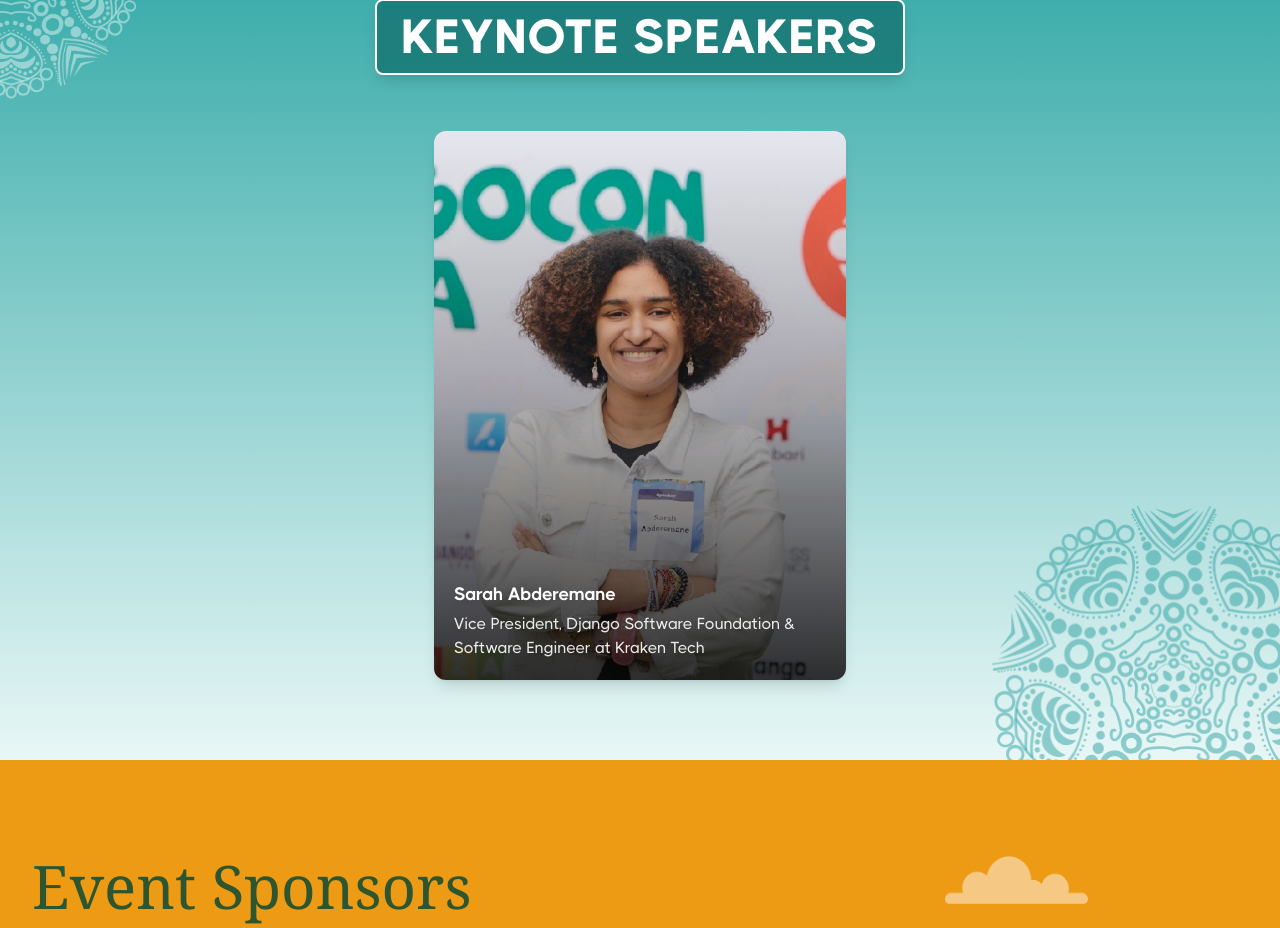
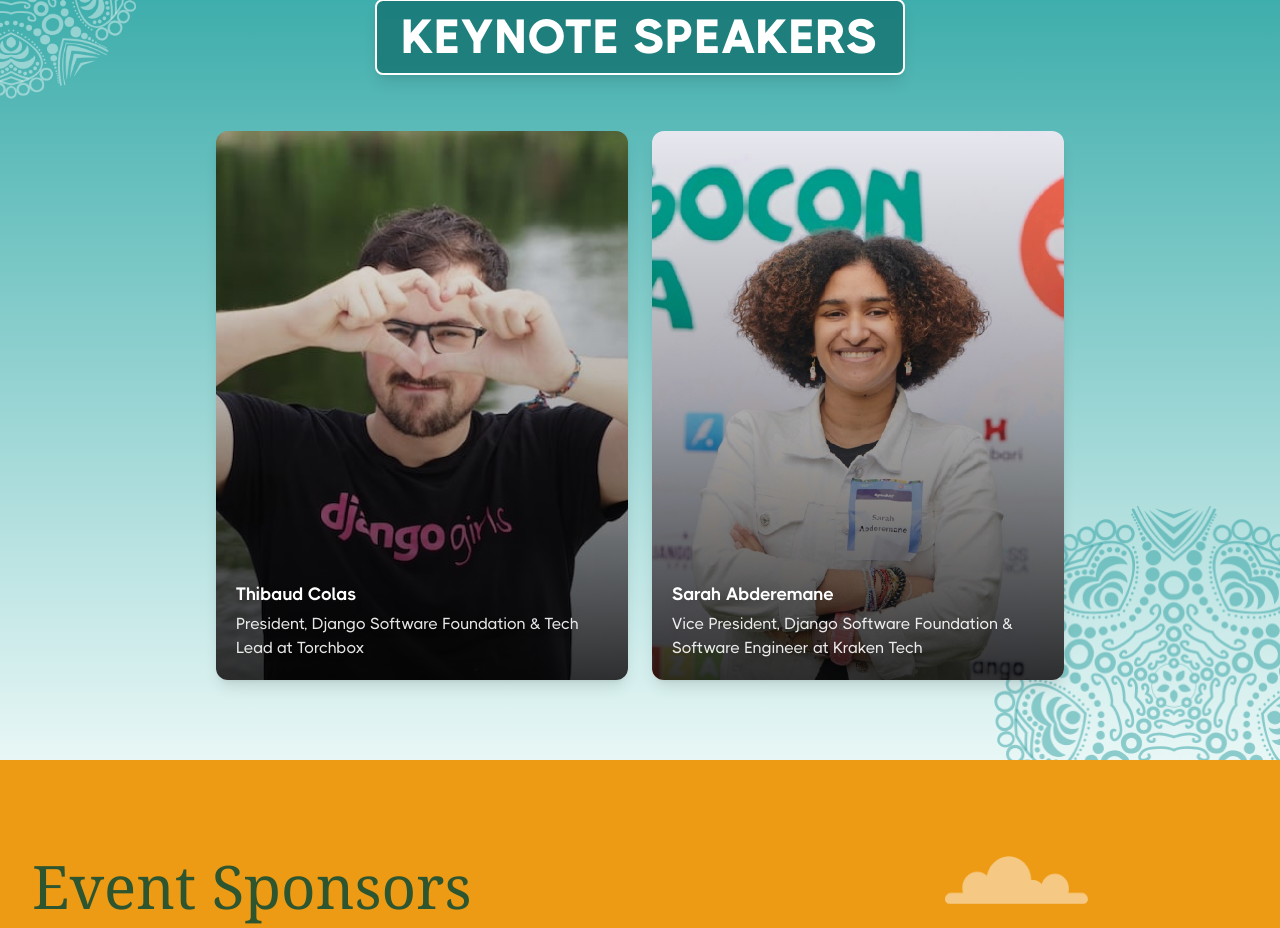
Before and after one commit to djangoindia/indjangoday2025, a Next.js app: page / in a window 1280 px wide. Shown: the part 1680-2608 px from the top of the page. Built offline with nearby package versions, Linux system fonts and the light colour scheme.

Commit message:
another keynote added

```diff
--- a/src/app/components/KeyNote.tsx
+++ b/src/app/components/KeyNote.tsx
@@ -15,18 +15,18 @@
 const defaultSpeakers: Speaker[] = [
   {
     id: 1,
+    name: 'Thibaud Colas',
+    designation: 'President, Django Software Foundation & Tech Lead at Torchbox',
+    imageSrc: '/images/thibaud-heart-web.jpg',
+    imageAlt: 'Picture of Thibaud Colas',
+  },
+  {
+    id: 2,
     name: 'Sarah Abderemane',
     designation: 'Vice President, Django Software Foundation & Software Engineer at Kraken Tech',
     imageSrc: '/images/sarah-abd.jpeg',
     imageAlt: 'Picture of Sarah Abderemane',
   },
-  // {
-  //   id: 2,
-  //   name: 'ABC',
-  //   designation: 'Designation',
-  //   imageSrc: '/images/speaker2.jpg',
-  //   imageAlt: 'Speaker 2',
-  // },
 ];
 
 export default function KeynoteSpeakers({ speakers = defaultSpeakers }: KeynoteSpeakersProps) {
```
Also changed, not shown: public/images/thibaud-heart-web.jpg (added).
